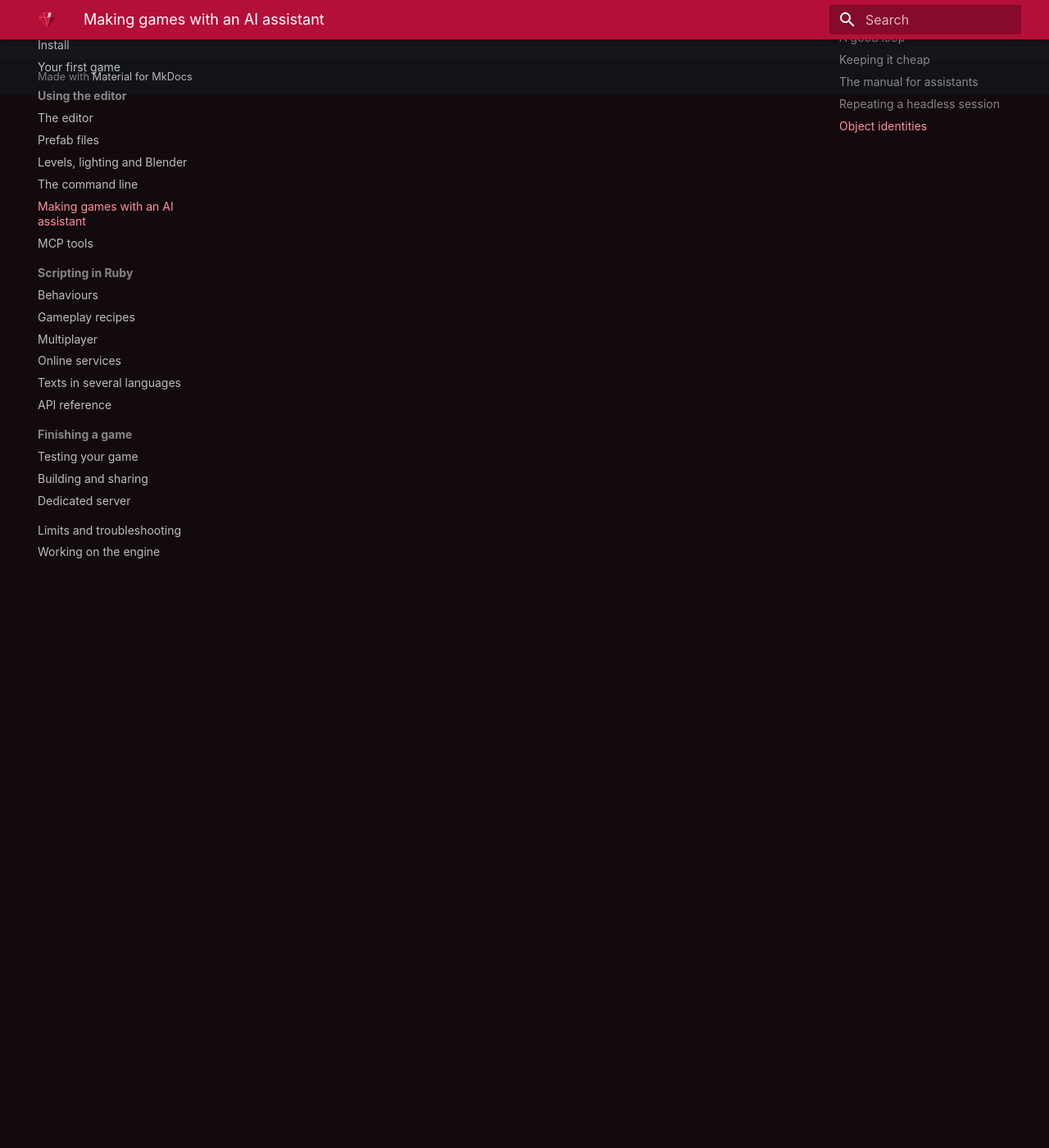
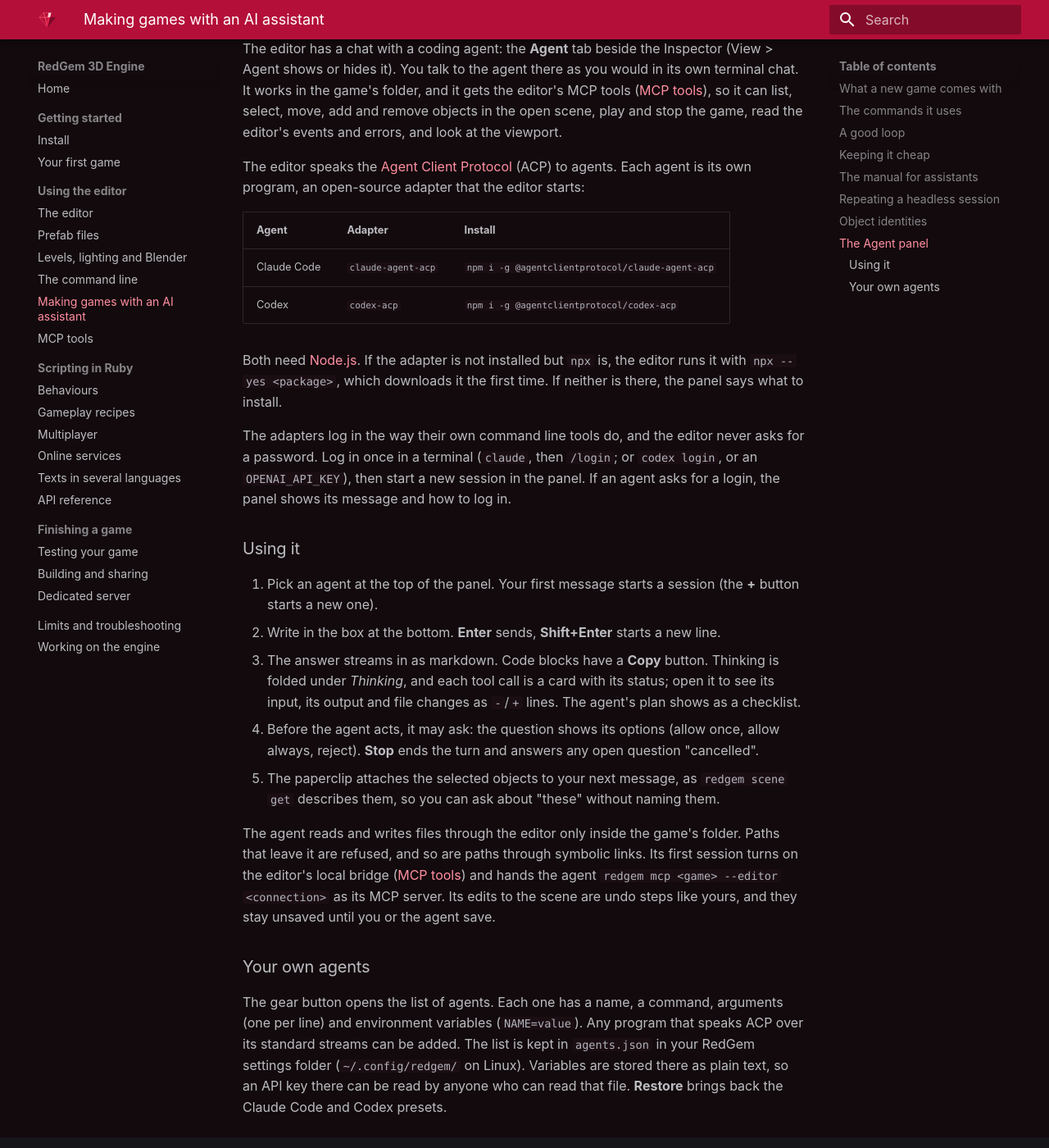
Before and after one commit to carlosdanielpohlod/redgem, an MkDocs documentation site: the page built from docs/assistants.md, in a window 1280 px wide and 1400 px high, scrolled down 4130 px. Shown: the whole window at 82% size. Built offline with MkDocs 1.6.1 and Material for MkDocs 9.7.7, drawn with Linux system fonts in a browser that asks for light colours.

Commit message:
Test the Agent panel in the editor against a fake agent, and document it

```diff
--- a/docs/assistants.md
+++ b/docs/assistants.md
@@ -145,3 +145,55 @@
 `redgem scene diff . --against /path/to/before.glb` to inspect the changes by persistent identity.
 It reports object additions, removals and changed fields without writing either file. `--scene`
 chooses another scene and `--limit` caps the details; see [the command line](command-line.md).
+
+## The Agent panel
+
+The editor has a chat with a coding agent: the **Agent** tab beside the Inspector (View > Agent
+shows or hides it). You talk to the agent there as you would in its own terminal chat. It works in
+the game's folder, and it gets the editor's MCP tools ([MCP tools](mcp.md#live-editor)), so it can
+list, select, move, add and remove objects in the open scene, play and stop the game, read the
+editor's events and errors, and look at the viewport.
+
+The editor speaks the [Agent Client Protocol](https://agentclientprotocol.com) (ACP) to agents. Each
+agent is its own program, an open-source adapter that the editor starts:
+
+| Agent | Adapter | Install |
+|-------|---------|---------|
+| Claude Code | `claude-agent-acp` | `npm i -g @agentclientprotocol/claude-agent-acp` |
+| Codex | `codex-acp` | `npm i -g @agentclientprotocol/codex-acp` |
+
+Both need [Node.js](https://nodejs.org). If the adapter is not installed but `npx` is, the editor
+runs it with `npx --yes <package>`, which downloads it the first time. If neither is there, the
+panel says what to install.
+
+The adapters log in the way their own command line tools do, and the editor never asks for a
+password. Log in once in a terminal (`claude`, then `/login`; or `codex login`, or an
+`OPENAI_API_KEY`), then start a new session in the panel. If an agent asks for a login, the panel
+shows its message and how to log in.
+
+### Using it
+
+1. Pick an agent at the top of the panel. Your first message starts a session (the **+** button
+   starts a new one).
+2. Write in the box at the bottom. **Enter** sends, **Shift+Enter** starts a new line.
+3. The answer streams in as markdown. Code blocks have a **Copy** button. Thinking is folded under
+   *Thinking*, and each tool call is a card with its status; open it to see its input, its output
+   and file changes as `-`/`+` lines. The agent's plan shows as a checklist.
+4. Before the agent acts, it may ask: the question shows its options (allow once, allow always,
+   reject). **Stop** ends the turn and answers any open question "cancelled".
+5. The paperclip attaches the selected objects to your next message, as `redgem scene get`
+   describes them, so you can ask about "these" without naming them.
+
+The agent reads and writes files through the editor only inside the game's folder. Paths that
+leave it are refused, and so are paths through symbolic links. Its first session turns on the
+editor's local bridge ([MCP tools](mcp.md#live-editor)) and hands the agent
+`redgem mcp <game> --editor <connection>` as its MCP server. Its edits to the scene are undo steps
+like yours, and they stay unsaved until you or the agent save.
+
+### Your own agents
+
+The gear button opens the list of agents. Each one has a name, a command, arguments (one per line)
+and environment variables (`NAME=value`). Any program that speaks ACP over its standard streams can
+be added. The list is kept in `agents.json` in your RedGem settings folder (`~/.config/redgem/` on
+Linux). Variables are stored there as plain text, so an API key there can be read by anyone who can
+read that file. **Restore** brings back the Claude Code and Codex presets.
```
Also changed, not shown: CHANGELOG.md (+9 -0 lines), KNOWN_LIMITATIONS.md (+5 -0 lines), docs/editor.md (+3 -0 lines), 3 other files.
